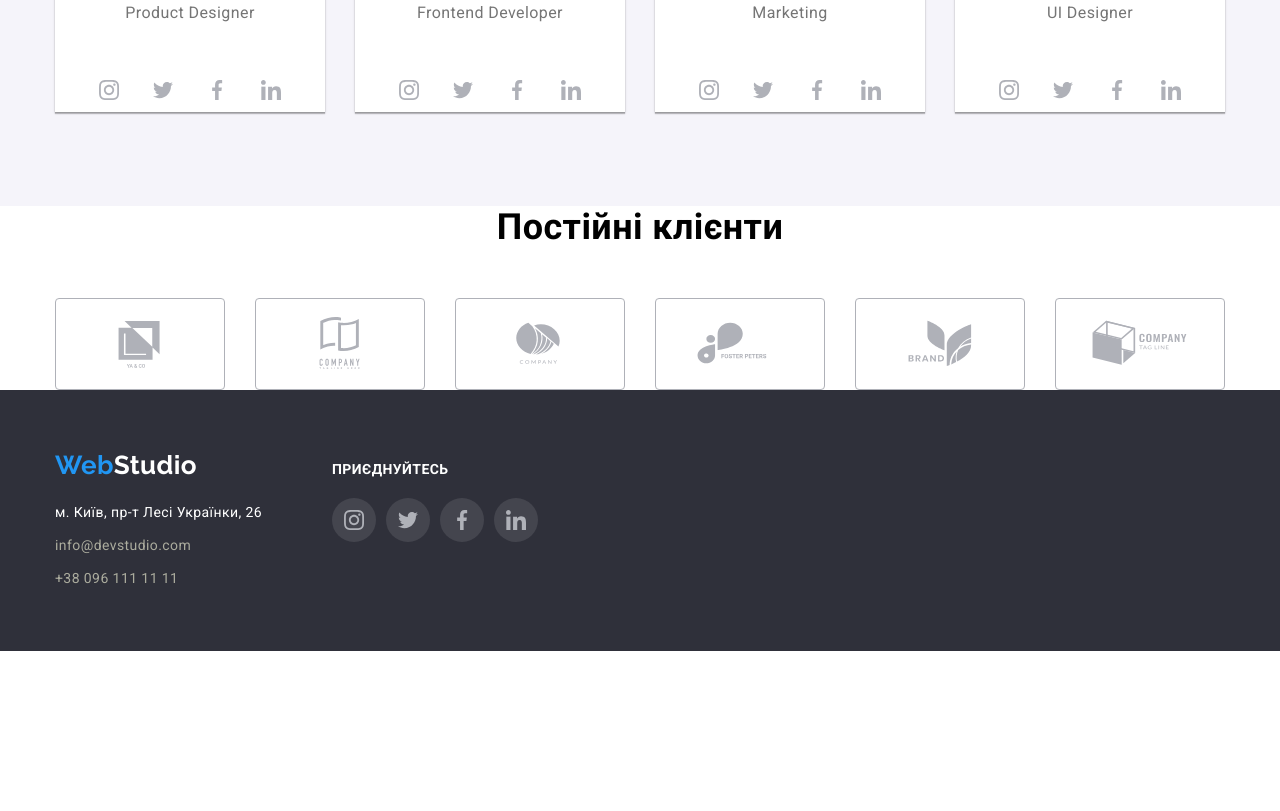
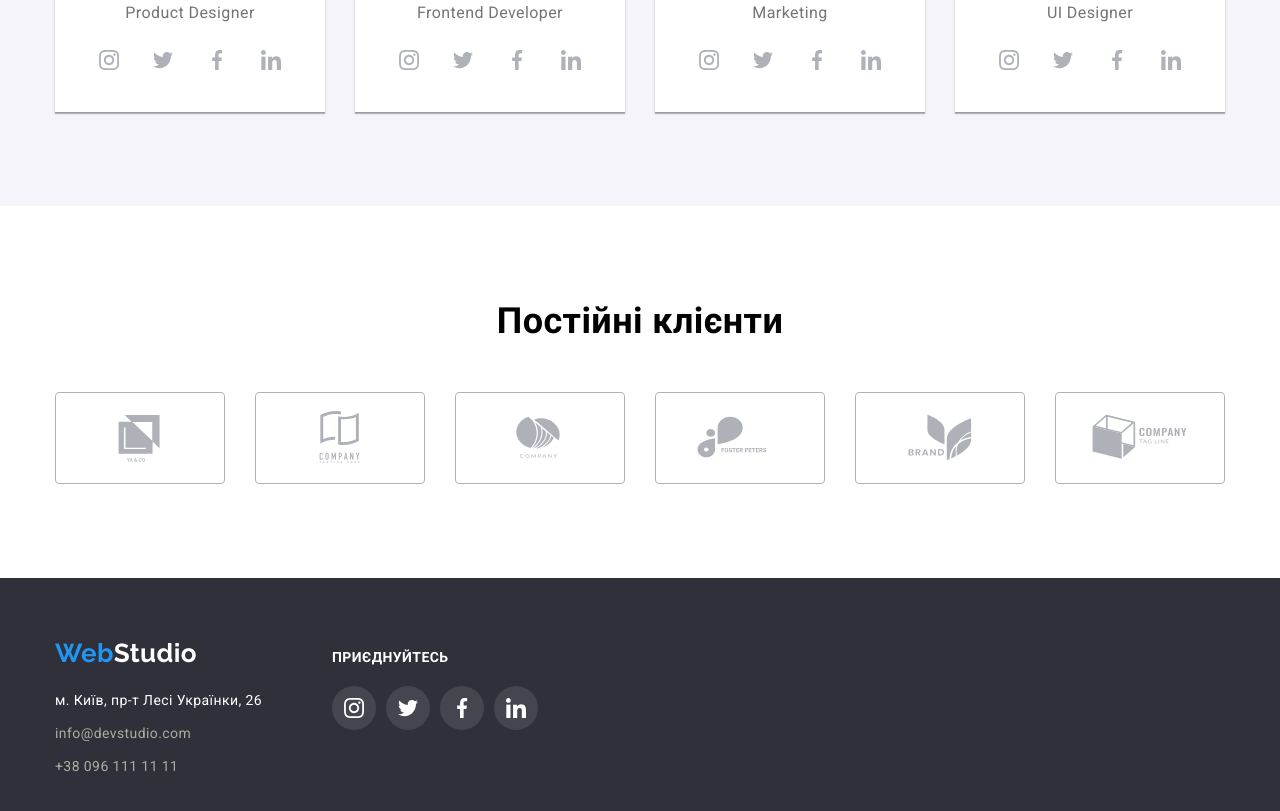
Before and after one commit to over99/goit-markup-hw-04, a plain HTML site: page index.html in a window 1280 px wide. Shown: the part 2099-2910 px from the top of the page. Before the commit the page ends 2750 px from the top, so only its background shows below. Drawn offline with nearby package versions, Linux system fonts and the light colour scheme.

Commit message:
Відредаугвав html.

```diff
--- a/index.html
+++ b/index.html
@@ -38,14 +38,14 @@
         <ul class="contact list contact-container">
             <li class="items">
                 <a class="contact-info link" href="mailto:info@devstudio.com">
-                    <svg class="email-img" lang="eu" aria-label="email logo" width="16" hidth="12">
+                    <svg class="email-img" lang="eu" aria-label="email logo" width="16" height="12">
                         <use href="./images/sprite.svg#icon-envelope"></use>
                     </svg>info@devstudio.com</a
                 >
             </li>
             <li class="items">
                 <a class="contact-info link contact-phone-number" href="tel:+380961111111">
-                    <svg class="phone-img" lang="eu" aria-label="phone logo" width="10" hidth="16">
+                    <svg class="phone-img" lang="eu" aria-label="phone logo" width="10" height="16">
                         <use href="./images/sprite.svg#icon-Vector"></use>
                     </svg>+38 096 111 11 11</a
                 >
@@ -144,7 +144,7 @@
                             <div class="team-info">
                                 <h3 class="name-person">Ігор Дем'яненко</h3>
                                 <p class="proffession-person">Product Designer</p>
-                            </div>
+
                                 <ul class="social-list list">
                                     <li class="social-items">
                                         <a class="social-link" href="">
@@ -179,13 +179,14 @@
                                         </a>
                                     </li>
                                 </ul>
+                            </div>
                     </li>
                     <li class="person-info">
                         <img src="./images/team/team2.jpg" alt="Ольга Рєпіна член команди" width="270" />
                             <div class="team-info">
                                 <h3 class="name-person">Ольга Рєпіна</h3>
                                 <p class="proffession-person">Frontend Developer</p>
-                            </div>
+
                                 <ul class="social-list list">
                                     <li class="social-item">
                                         <a class="social-link" href="">
@@ -220,13 +221,14 @@
                                         </a>
                                     </li>
                                 </ul>
+                            </div>
                     </li>
                     <li class="person-info">
                         <img src="./images/team/team3.jpg" alt="Микола Тарасов член команди" width="270" />
                             <div class="team-info">
                                 <h3 class="name-person">Микола Тарасов</h3>
                                 <p class="proffession-person">Marketing</p>
-                            </div>
+
                                 <ul class="social-list list">
                                     <li class="social-item">
                                         <a class="social-link" href="">
@@ -261,13 +263,14 @@
                                         </a>
                                     </li>
                                 </ul>
+                            </div>
                     </li>
                     <li class="person-info">
                         <img src="./images/team/team4.jpg" alt="Михайло Єрмаков член команди" width="270" />
                             <div class="team-info">
                                 <h3 class="name-person">Михайло Єрмаков</h3>
                                 <p class="proffession-person">UI Designer</p>
-                            </div>
+
                                 <ul class="social-list list">
                                     <li class="social-item">
                                         <a class="social-link" href="#">
@@ -302,6 +305,7 @@
                                         </a>
                                     </li>
                                 </ul>
+                            </div>
                     </li>
                 </ul>
         </div>
@@ -309,8 +313,8 @@
 </main>
 
 <!--Наші клієнти-->
-    <section>
-        <div>
+    <section class="section">
+        <div class="container">
             <h2 class="client-hero">Постійні клієнти</h2>
             <ul class="client-list list">
                 <li class="client-items">
@@ -383,7 +387,7 @@
                 <ul class="social-footer-list list">
                     <li class="social-item">
                         <a class="social-link-footer" href="#">
-                            <svg class="social-icons" lang="eu" aria-lable="icon instagram" width="20px" height="20px">
+                            <svg class="social-icons-footer" lang="eu" aria-lable="icon instagram" width="20px" height="20px">
                                 <use href="./images/sprite.svg#icon-instagram">
                                 </use>
                             </svg>
@@ -391,7 +395,7 @@
                     </li>
                     <li class="social-items">
                         <a class="social-link-footer" href="#">
-                            <svg class="social-icons" lang="eu" aria-lable="icon twitter" width="20px" height="20px">
+                            <svg class="social-icons-footer" lang="eu" aria-lable="icon twitter" width="20px" height="20px">
                                 <use href="./images/sprite.svg#icon-twitter">
                                 </use>
                             </svg>
@@ -399,7 +403,7 @@
                     </li>
                     <li class="social-items">
                         <a class="social-link-footer" href="#">
-                            <svg class="social-icons" lang="eu" aria-lable="icon facebook" width="20px" height="20px">
+                            <svg class="social-icons-footer" lang="eu" aria-lable="icon facebook" width="20px" height="20px">
                                 <use href="./images/sprite.svg#icon-facebook">
                                 </use>
                             </svg>
@@ -407,7 +411,7 @@
                     </li>
                     <li class="social-items">
                         <a class="social-link-footer" href="#">
-                            <svg class="social-icons" lang="eu" aria-lable="icon linkedin" width="20px" height="20px">
+                            <svg class="social-icons-footer" lang="eu" aria-lable="icon linkedin" width="20px" height="20px">
                                 <use href="./images/sprite.svg#icon-linkedin">
                                 </use>
                             </svg>
```
Also changed, not shown: portfolio.html (+6 -6 lines). Lines whose indentation alone changed are shown as unchanged.
